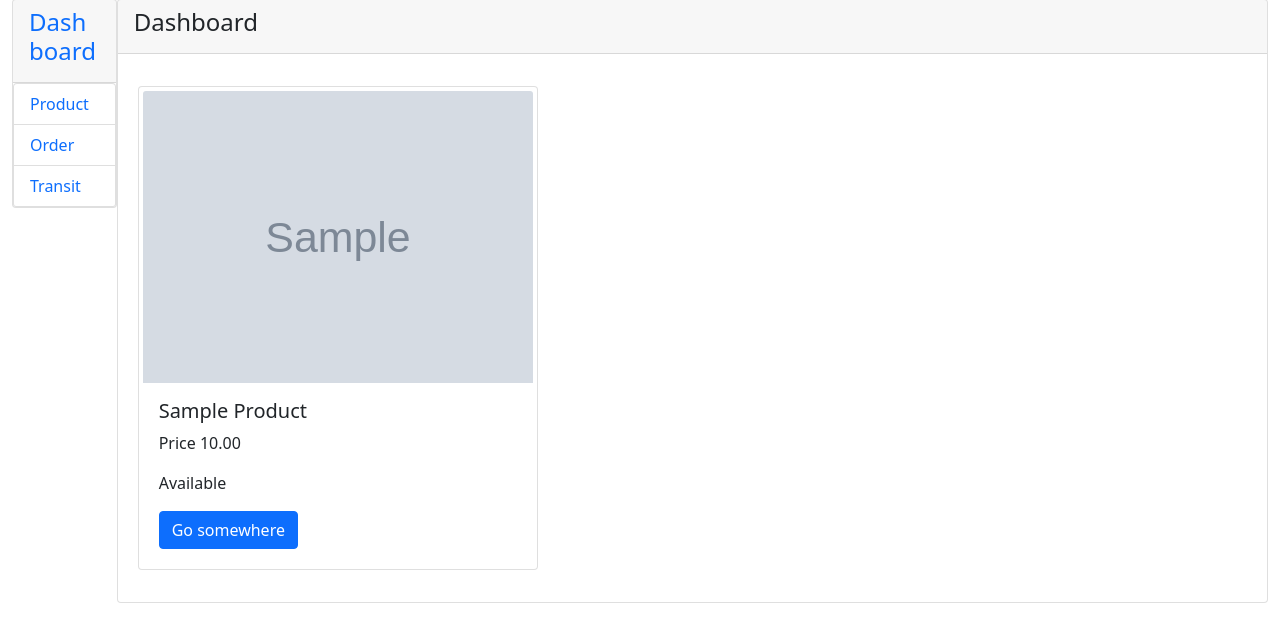
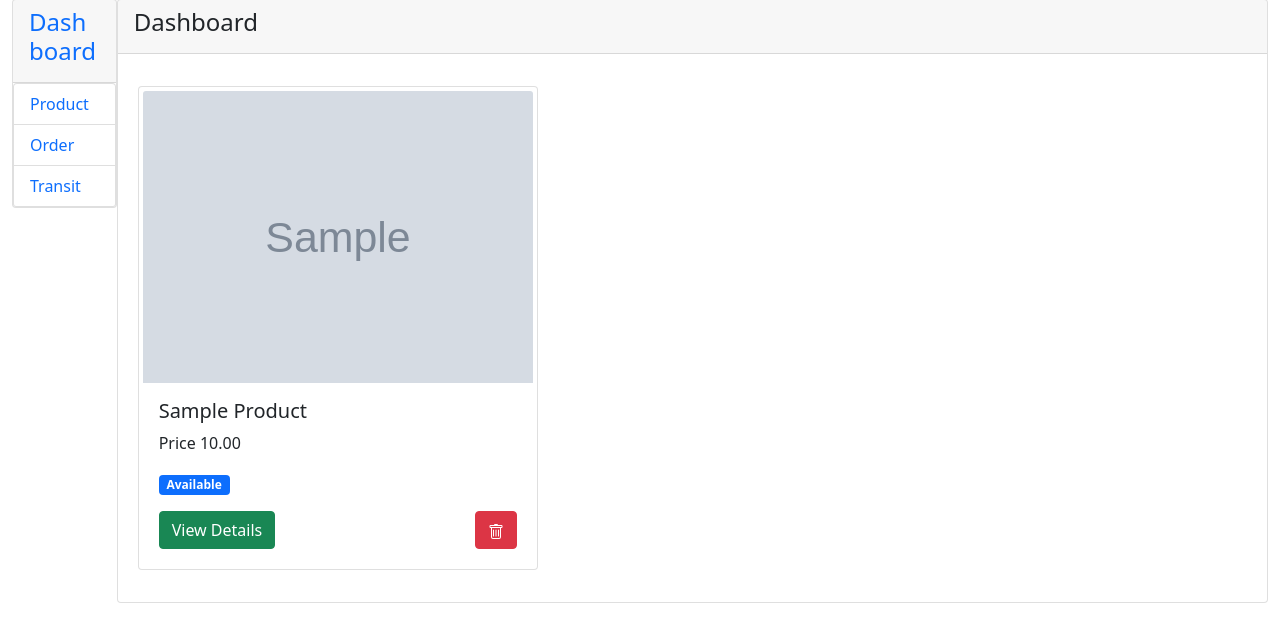
Before and after one commit to gauravpandey068/furnitureRental, a Django app: page /dashboard/ in a window 1280 px wide. Shown: the part 57-699 px from the top of the page. Run offline with Django 4.2, Linux system fonts and the light colour scheme; a user stored in the database is signed in; tables that the repository leaves empty hold one stand-in row (values such as "Sample post"); grey boxes marked "Sample" are stand-in pictures.

Commit message:
delete product view and url

```diff
--- a/app/templates/db_index.html
+++ b/app/templates/db_index.html
@@ -13,11 +13,19 @@
                     <p class="card-text">Price {{ product.price }}</p>
 
                 {% if product.available %}
-                <p class="card-text">Available</p>
+                <p class="card-text"><span class="badge bg-primary">Available</span></p>
                 {% else %}
-                    <p class="card-text">Not Available</p>
+                    <p class="card-text"><span class="badge bg-danger">Unavailable</span></p>
                 {% endif %}
-                <a href="#" class="btn btn-primary">Go somewhere</a>
+               <div class="d-flex justify-content-between">
+                    <a href="#" class="btn btn-success">View Details</a>
+                    <a href="{% url 'delete_product' product.pk %}" class="btn btn-danger">
+                        <svg xmlns="http://www.w3.org/2000/svg" width="16" height="16" fill="currentColor" class="bi bi-trash" viewBox="0 0 16 16">
+                          <path d="M5.5 5.5A.5.5 0 0 1 6 6v6a.5.5 0 0 1-1 0V6a.5.5 0 0 1 .5-.5zm2.5 0a.5.5 0 0 1 .5.5v6a.5.5 0 0 1-1 0V6a.5.5 0 0 1 .5-.5zm3 .5a.5.5 0 0 0-1 0v6a.5.5 0 0 0 1 0V6z"></path>
+                          <path fill-rule="evenodd" d="M14.5 3a1 1 0 0 1-1 1H13v9a2 2 0 0 1-2 2H5a2 2 0 0 1-2-2V4h-.5a1 1 0 0 1-1-1V2a1 1 0 0 1 1-1H6a1 1 0 0 1 1-1h2a1 1 0 0 1 1 1h3.5a1 1 0 0 1 1 1v1zM4.118 4 4 4.059V13a1 1 0 0 0 1 1h6a1 1 0 0 0 1-1V4.059L11.882 4H4.118zM2.5 3V2h11v1h-11z"></path>
+                        </svg>
+                    </a>
+               </div>
             </div>
         </div>
     {% endfor %}
--- a/app/urls.py
+++ b/app/urls.py
@@ -4,11 +4,11 @@ from django.contrib.staticfiles.urls import staticfiles_urlpatterns
 from django.urls import path
 from . import views
 
-
 urlpatterns = [
     path('', views.index, name='index'),
     path('dashboard/', views.dashboard, name='dashboard'),
     path('dashboard/add-product/', views.add_product, name='add_product'),
+    path('dashboard/product/delete/<int:product_id>/', views.delete_product, name='delete_product'),
 ]
 urlpatterns += staticfiles_urlpatterns()
 urlpatterns += static(settings.MEDIA_URL, document_root=settings.MEDIA_ROOT)
--- a/app/views/dashboard.py
+++ b/app/views/dashboard.py
@@ -26,3 +26,11 @@ def add_product(request):
         form = ProductForm()
 
     return render(request, 'add_product.html', {"form": form})
+
+
+@login_required(login_url='/login/')
+@staff_member_required()
+def delete_product(request, product_id):
+    product = Product.objects.get(id=product_id)
+    product.delete()
+    return redirect('dashboard')
```
